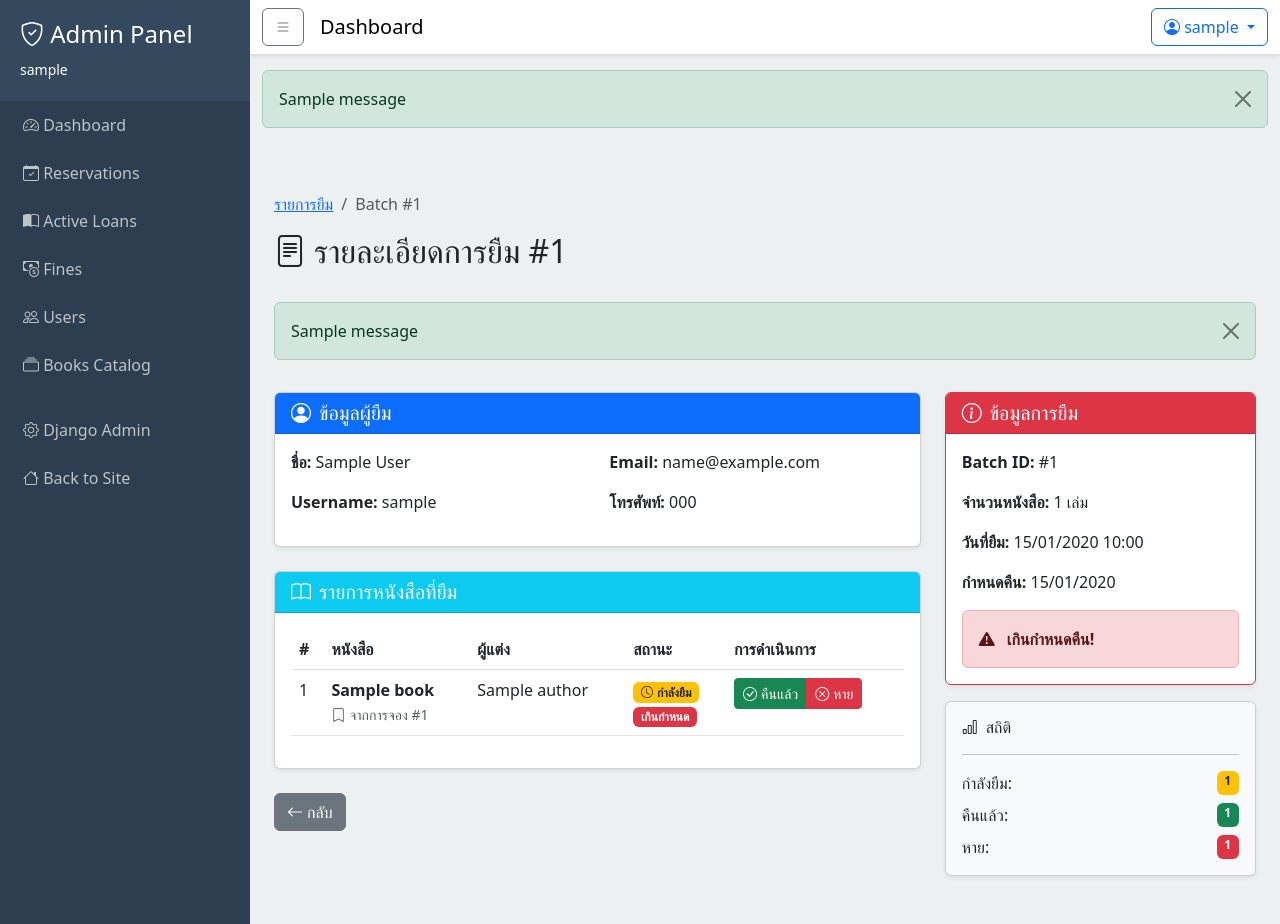
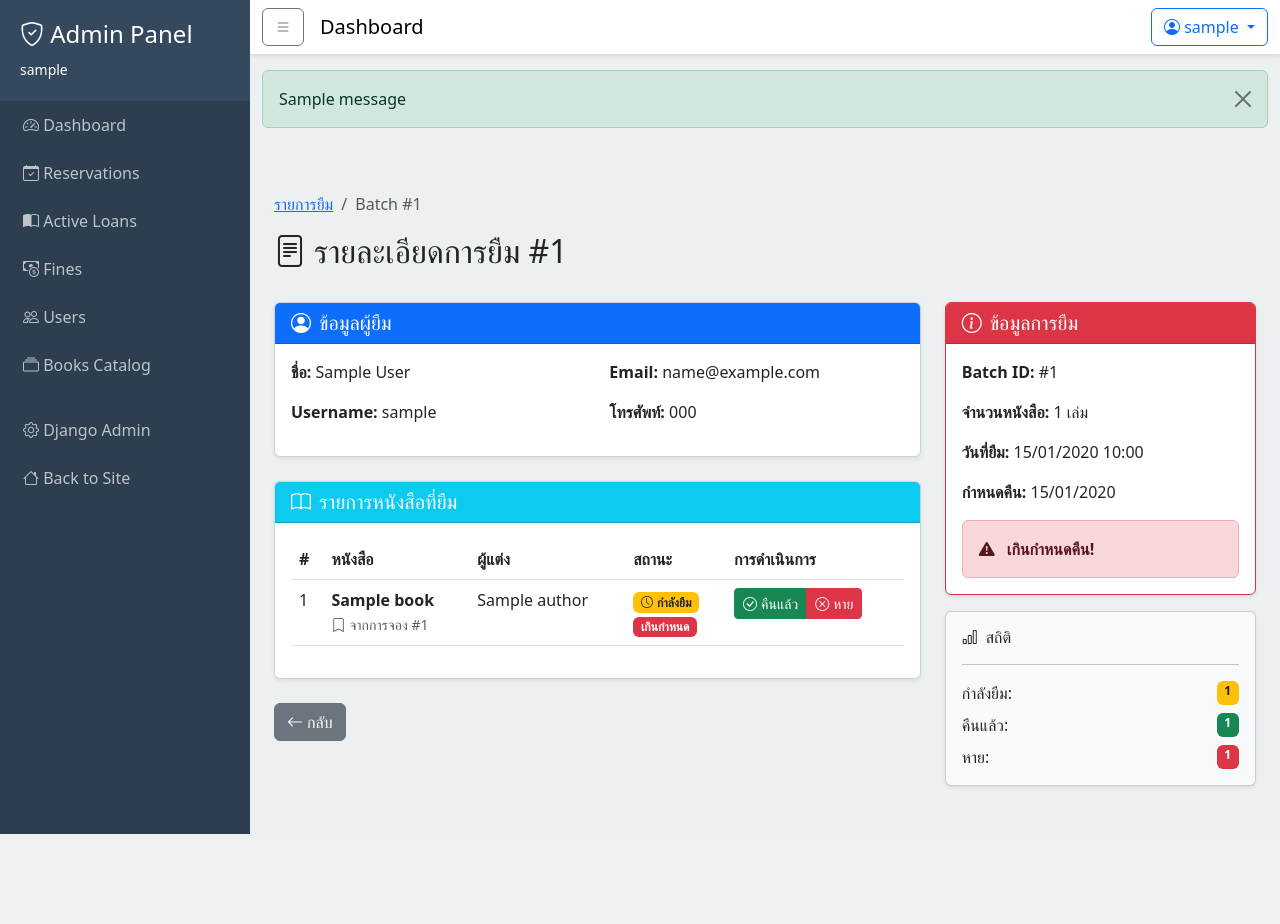
Before and after one commit to fair1998/digital-library, a Django app: page /loans/admin/detail/1/ in a window 1280 px wide. After the commit the page ends 834 px from the top, so only its background shows below. Run offline with Django 4.2, Linux system fonts and the light colour scheme; a user stored in the database is signed in; tables that the repository leaves empty hold one stand-in row (values such as "Sample post"); one stand-in notice (Sample message) is shown.

Commit message:
Remove message display section from loan detail template

```diff
--- a/templates/loans/loan_detail.html
+++ b/templates/loans/loan_detail.html
@@ -17,19 +17,6 @@
                 </h2>
             </div>
         </div>
-        {% if messages %}
-            <div class="row mb-3">
-                <div class="col">
-                    {% for message in messages %}
-                        <div class="alert alert-{{ message.tags }} alert-dismissible fade show"
-                             role="alert">
-                            {{ message }}
-                            <button type="button" class="btn-close" data-bs-dismiss="alert"></button>
-                        </div>
-                    {% endfor %}
-                </div>
-            </div>
-        {% endif %}
         <div class="row">
             <div class="col-lg-8">
                 <!-- User Info -->
```
